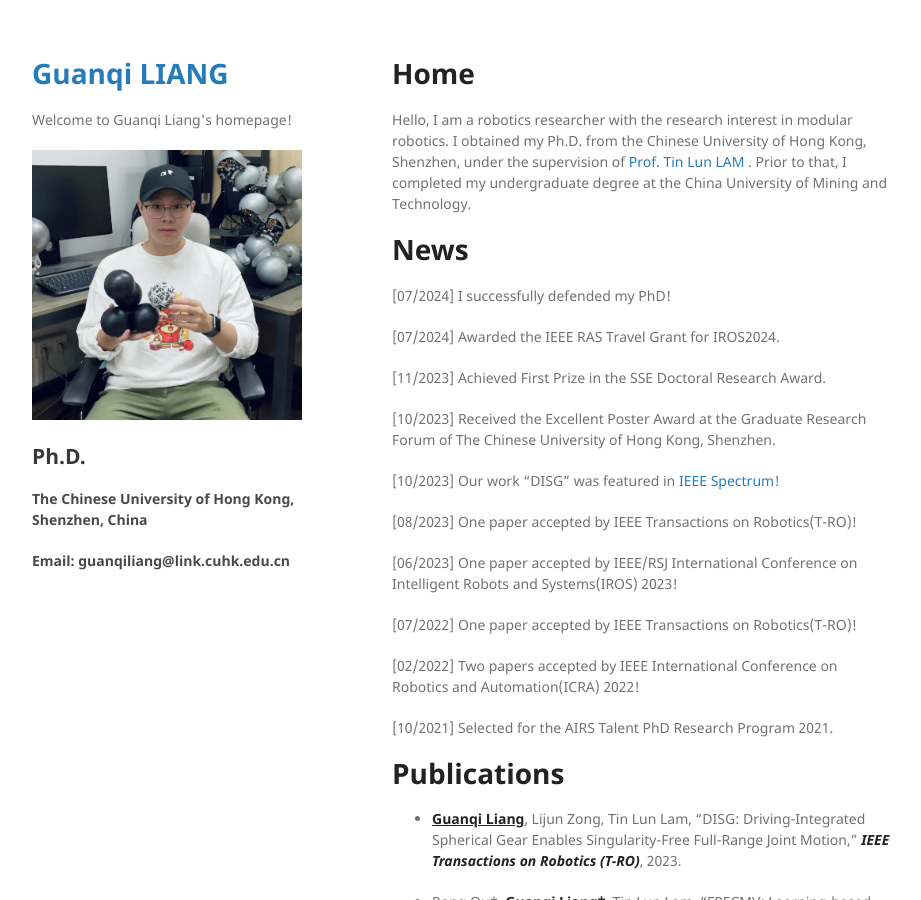
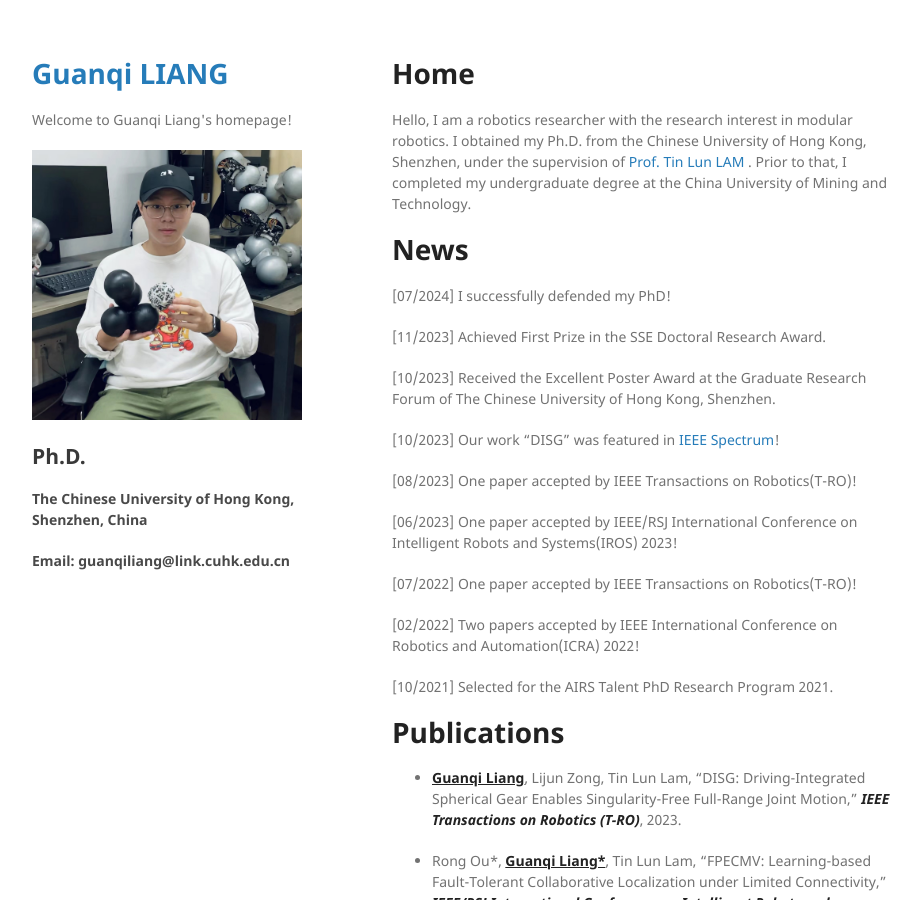
Before and after one commit to guanqiliang/guanqiliang.github.com, a Jekyll site: the page built from index.md, in a window 1280 px wide and 900 px high. Shown: the whole window, without its empty margins (178-1099 px from the left). Built offline with Jekyll 4.4.1, drawn with Linux system fonts in a browser that asks for light colours; our own code applies the rules of GitHub Pages for plain Markdown files.

Commit message:
Update index.md

```diff
--- a/index.md
+++ b/index.md
@@ -5,8 +5,6 @@ Hello, I am a robotics researcher with the research interest in modular robotics
 # News
 
 [07/2024] I successfully defended my PhD!
-
-[07/2024] Awarded the IEEE RAS Travel Grant for IROS2024.
 
 [11/2023] Achieved First Prize in the SSE Doctoral Research Award.
 
```
